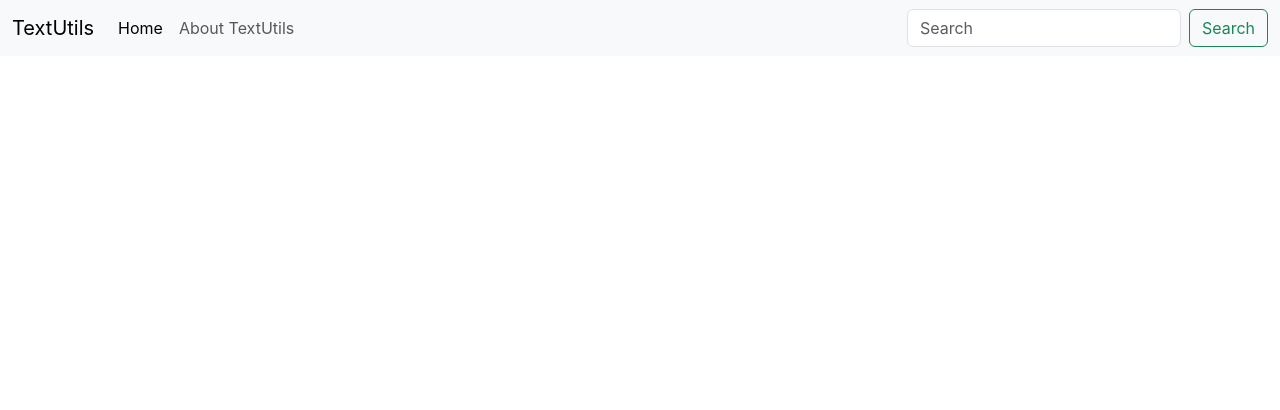
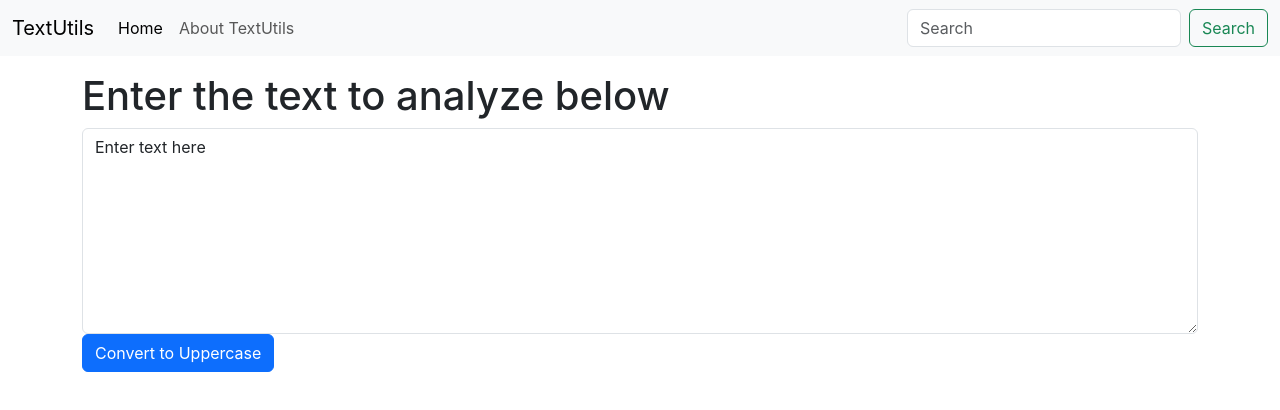
Before and after one commit to Amish-pratap/Text-Util, a React (Create React App) app in the folder textutils/: page / in a window 1280 px wide. Shown: the top 410 px of the page. Built offline with nearby package versions, Linux system fonts and the light colour scheme.

Commit message:
added text area and state to handle uppercase functionality

```diff
--- a/textutils/src/App.js
+++ b/textutils/src/App.js
@@ -1,11 +1,16 @@
 
 import './App.css';
 import Navbar from './components/Navbar';
+import TextForm from './components/TextForm';
 
 function App() {
   return (
     <>
       <Navbar title="TextUtils" about='About TextUtils' />
+      <div className='container my-3'>
+        <TextForm heading='Enter the text to analyze below' />
+      </div>
+
     </>
   );
 }
--- /dev/null
+++ b/textutils/src/components/TextForm.js
@@ -0,0 +1,23 @@
+import React, { useState } from 'react'
+
+
+
+export default function TextForm(props) {
+    const handleUpClick= ()=>{
+        console.log("uppercase was clicked");
+        setText("You have clicked on handleUpClick");
+    }
+    const handleOnChange= ()=>{
+        console.log("On change");
+    }
+    const [text, setText] = useState('Enter text here');
+    return (
+        <div>
+            <h1>{props.heading} </h1>
+            <div className="form-group">
+                <textarea className="form-control" value={text} onChange={handleOnChange} id="myBox" rows="8"></textarea>
+            </div>
+            <button type="button" onClick={handleUpClick} className="btn btn-primary">Convert to Uppercase</button>
+        </div>
+    )
+}
```
